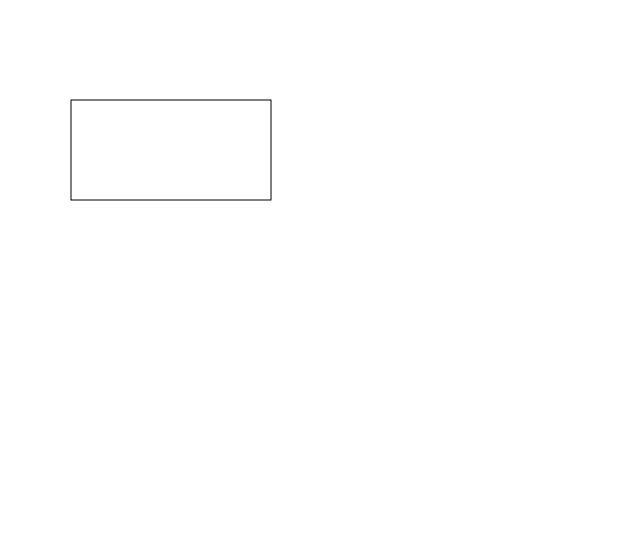
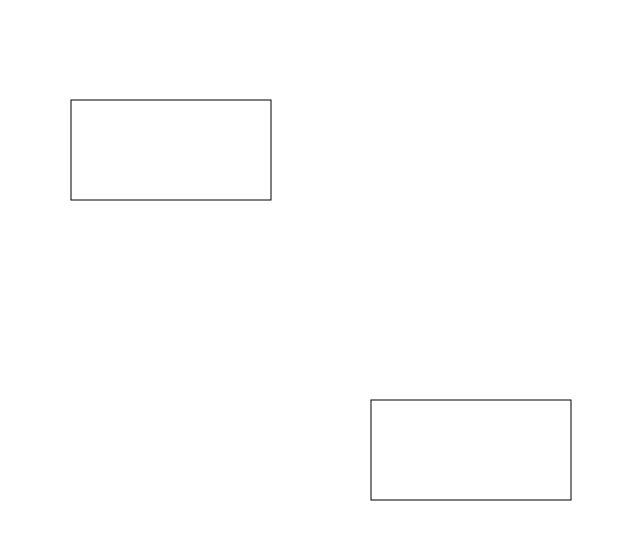
Before and after one commit to tsubonet/drawing-editor, a React app: page / in a window 1280 px wide. Shown: the top 540 px of the page, without its empty margins (29-669 px from the left). Built offline with nearby package versions, Linux system fonts and the light colour scheme; the HTML template or start-up script is replaced by a standard one.

Commit message:
impl move function

```diff
--- a/src/components/editor.tsx
+++ b/src/components/editor.tsx
@@ -1,22 +1,25 @@
 import * as React from "react";
 import { useWindowSize } from "../utils/windowSize";
 import { Rect } from "./rect";
-import { reducer, initialState } from "../modules/layer";
+import { reducer, initialState, moveStarted, moved, moveEnded } from "../modules/layer";
 
 const Editor: React.FC<{}> = () => {
   const windowSize = useWindowSize();
   const [layers, dispatch] = React.useReducer(reducer, initialState);
 
-  const onDragStart = (x, y, e) => {
-    console.log("onDragStart:", x ,y, e);
+  const onDragStart = (layerId: number) => {
+    console.log("onDragStart:", layerId);
+    dispatch(moveStarted(layerId));
   };
 
-  const onMove = () => {
-    console.log("onDragMove");
+  const onMove = (layerId: number, dx: number, dy: number) => {
+    console.log("onDragMove", layerId, dx, dy);
+    dispatch(moved(layerId, dx, dy));
   };
 
   const onDragEnd = () => {
     console.log("onDragEnd");
+    dispatch(moveEnded());
   };
 
   return (
--- a/src/components/rect.tsx
+++ b/src/components/rect.tsx
@@ -3,55 +3,64 @@ import { Layer, Pixel } from "../model/Layer";
 
 interface RectProps {
   src: Layer;
-  onDragStart: (x: Pixel, y: Pixel, e: PointerEvent) => void;
-  onDragEnd: (e) => void;
-  onMove: (e) => void;
+  onDragStart: (layerId: number) => void;
+  onMove: (layerId: number, dx: number, dy: number) => void;
+  onDragEnd: () => void;
 }
 
-const useDrag = (onDragStart, onDragEnd, onMove) => {
+const useDrag = (
+  layerId: number,
+  onDragStart: (layerId: number) => void,
+  onDragEnd: () => void,
+  onMove: (layerId: number, dx: number, dy: number) => void
+) => {
   const ref = React.useRef<SVGRectElement | null>(null);
-  const [initialTouch, setInitialTouch] = React.useState<{ x: Pixel, y: Pixel }| null>(null);
+  let lastTouch: { x: Pixel, y: Pixel } | null = null;
 
-  const _onDragStart = (e) => {
+  const _onDragStart = (e: PointerEvent) => {
     e.stopPropagation();
 
     const x = e.clientX;
     const y = e.clientY;
-    setInitialTouch({x, y});
-    onDragStart(x, y, e);
+    lastTouch = { x, y };
+    onDragStart(layerId);
   }
 
-  const _onMove = (e) => {
+  const _onMove = (e: PointerEvent) => {
     e.stopPropagation();
+    if (!lastTouch) {
+      return;
+    }
 
     const x = e.clientX;
     const y = e.clientY;
-    onMove(x - initialTouch.x, y - initialTouch.y, e);
+    onMove(layerId, x - lastTouch.x, y - lastTouch.y);
+    lastTouch = { x, y };
   }
 
-  const _onDragEnd = (e) => {
+  const _onDragEnd = (e: PointerEvent) => {
     e.stopPropagation();
 
-    setInitialTouch(null);
-    onDragEnd(e);
+    lastTouch = null;
+    onDragEnd();
   }
 
   React.useEffect(() => {
-    ref.current.addEventListener("pointerdown", _onDragStart);
-    ref.current.addEventListener("pointermove", _onMove);
-    ref.current.addEventListener("pointerup", _onDragEnd);
+    ref.current?.addEventListener("pointerdown", _onDragStart);
+    ref.current?.addEventListener("pointermove", _onMove);
+    ref.current?.addEventListener("pointerup", _onDragEnd);
     return () => {
-      ref.current.removeEventListener("pointerdown", _onDragStart);
-      ref.current.removeEventListener("pointermove", _onMove);
-      ref.current.removeEventListener("pointerup", _onDragEnd);
+      ref.current?.removeEventListener("pointerdown", _onDragStart);
+      ref.current?.removeEventListener("pointermove", _onMove);
+      ref.current?.removeEventListener("pointerup", _onDragEnd);
     }
   }, []);
 
   return ref;
 };
 
-export const Rect: React.FC<RectProps> = ({ src,  onDragStart, onDragEnd, onMove }) => {
-  const ref = useDrag(onDragStart, onDragEnd, onMove);
+export const Rect: React.FC<RectProps> = ({ src, onDragStart, onDragEnd, onMove }) => {
+  const ref = useDrag(src.id, onDragStart, onDragEnd, onMove);
   return (
     <rect
       ref={ref}
--- a/src/modules/layer.ts
+++ b/src/modules/layer.ts
@@ -1,5 +1,17 @@
 import * as React from "react";
-import { Layer } from "../model/Layer";
+import { Layer, Pixel } from "../model/Layer";
+
+export const moveStarted = (id: Layer["id"]) => action("layer/moveStarted", { id });
+export const moved = (id: number, dx: Pixel, dy: Pixel) => action("layer/moved", { id, dx, dy });
+export const moveEnded = () => action("layer/moveEnded", {});
+
+const action = <T extends string, P>(type: T, payload: P) => ({ type, payload })
+
+type Actions = (
+  | ReturnType<typeof moveStarted>
+  | ReturnType<typeof moved>
+  | ReturnType<typeof moveEnded>
+);
 
 export const initialState = [{
   id: 1,
@@ -8,16 +20,34 @@ export const initialState = [{
   positionX: 100,
   positionY: 100,
   rotate: 0
+}, {
+  id: 2,
+  width: 200,
+  height: 100,
+  positionX: 400,
+  positionY: 400,
+  rotate: 0
 }];
-
-const layerMoved = () => ({});
 
 export const reducer = (
   state = initialState,
-  action: { type: string; payload: any } // ここの型は後でもう少し安全にします
+  action: Actions
   ) => {
     switch (action.type) {
-      case "layer/moved":
+      case "layer/moveStarted":
+        return state;
+      case "layer/moved": {
+        const {id, dx, dy } = action.payload;
+        const layers = state.map(layer => {
+          if (layer.id === id) {
+            layer.positionX += dx;
+            layer.positionY += dy;
+          }
+          return layer;
+        });
+        return layers;
+      }
+      case "layer/moveEnded":
         return state;
       default:
         return state;
--- a/tsconfig.json
+++ b/tsconfig.json
@@ -9,6 +9,10 @@
     "lib": [
       "es2019",
       "dom"
-    ]
+    ],
+    "strictNullChecks": true,
+    "noImplicitAny": true,
+    "noImplicitReturns": true,
+    "noImplicitThis": true
   }
 }
```
